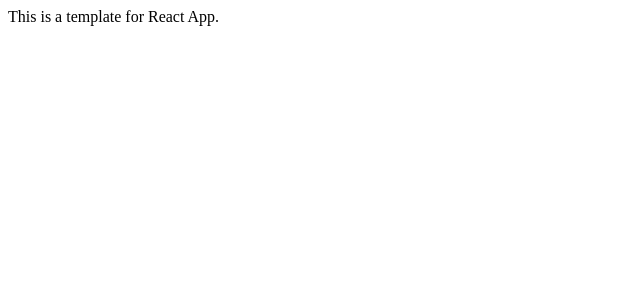
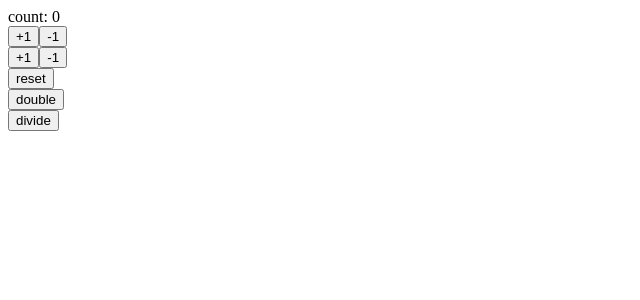
Before and after one commit to RyotaNishio/react-hooks-101, a React (Create React App) app: page / in a window 1280 px wide. Shown: the top 300 px of the page, without its empty margins (0-640 px from the left). Built offline with nearby package versions, Linux system fonts and the light colour scheme.

Commit message:
my first react Hook with useState

```diff
--- a/src/App.js
+++ b/src/App.js
@@ -1,9 +1,42 @@
+import {useState} from 'react'
+
 const App = () => {
-  return (
-    <div>
-      This is a template for React App.
-    </div>
-  );
+    const [count, setCount] = useState(0)
+
+    const increment = () => setCount(count+1)
+    const decrement = () => setCount(count-1)
+    const increment2 = () => setCount(previousCount => previousCount+1)
+    const decrement2 = () => setCount(previousCount => previousCount-1)
+    const reset = () => setCount(0)
+    const double = () => setCount(count*2)
+    const divide = () => setCount(count %  3 === 0 ? count / 3 : count)
+
+
+
+
+
+    return (
+        <>
+            <div>count: {count}</div>
+            <div>
+                <button onClick={increment}>+1</button>
+                <button onClick={decrement}>-1</button>
+            </div>
+            <div>
+                <button onClick={increment2}>+1</button>
+                <button onClick={decrement2}>-1</button>
+            </div>
+            <div>
+                <button onClick={reset}>reset</button>
+            </div>
+            <div>
+                <button onClick={double}>double</button>
+            </div>
+            <div>
+                <button onClick={divide}>divide</button>
+            </div>
+        </>
+    );
 }
 
 export default App;
```
